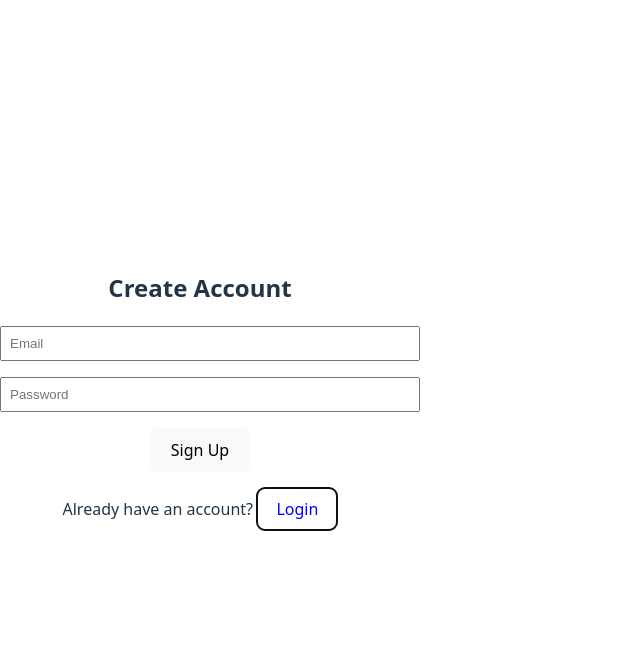
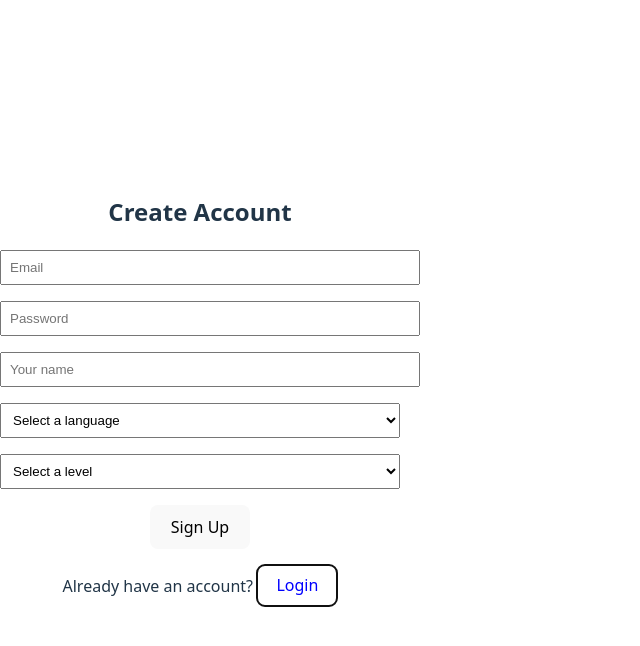
Before and after one commit to benaras/Chatter-Ai, a React (Vite) app in the folder chatter-ai/: page /auth in a window 1280 px wide. Both pictures are taken after a click on the button "Sign Up". Shown: the top 646 px of the page, without its empty margins (0-640 px from the left). Built offline with nearby package versions, Linux system fonts and the light colour scheme; no server answers.

Commit message:
issue34: Update ProfileSetup component

```diff
--- a/chatter-ai/src/App.tsx
+++ b/chatter-ai/src/App.tsx
@@ -1,3 +1,26 @@
+import React from 'react';
+import { Routes, Route, Navigate } from 'react-router-dom';
+import Auth from './pages/Auth';
+import ProfileSetup from './pages/ProfileSetup';
+
+
+const App = () => {
+  return (
+    <Routes>
+      <Route path="/" element={<Navigate to="/auth" replace />} />
+      <Route path="/auth" element={<Auth />} />
+      <Route path="/profile-setup" element={<ProfileSetup />} />
+      <Route path="*" element={<div><h1>Not Found</h1></div>} />
+    </Routes>
+  );
+};
+
+export default App;
+
+
+// ORIGINAL DEFAULT CODE
+
+
 // import { useState } from 'react'
 // import './App.css'
 
@@ -21,19 +44,3 @@
 // export default ChatterAI
 
 // src/App.tsx
-
-import React from 'react';
-import { Routes, Route, Navigate } from 'react-router-dom';
-import Auth from './pages/Auth';
-
-const App = () => {
-  return (
-    <Routes>
-      <Route path="/" element={<Navigate to="/auth" replace />} />
-      <Route path="/auth" element={<Auth />} />
-      <Route path="*" element={<div><h1>Not Found</h1></div>} />
-    </Routes>
-  );
-};
-
-export default App;
--- a/chatter-ai/src/pages/Auth.jsx
+++ b/chatter-ai/src/pages/Auth.jsx
@@ -1,23 +1,82 @@
-// src/pages/Auth.jsx
 import React, { useState } from 'react';
 import { supabase } from '../supabaseClient';
+import { useNavigate } from 'react-router-dom';
 
 const Auth = () => {
   const [isSignUp, setIsSignUp] = useState(false);
   const [email, setEmail] = useState('');
   const [password, setPassword] = useState('');
+  const [username, setUsername] = useState('');
+  const [language, setLanguage] = useState('');
+  const [level, setLevel] = useState('');
   const [message, setMessage] = useState('');
+  const navigate = useNavigate();
 
   const handleSubmit = async (e) => {
     e.preventDefault();
     setMessage('');
 
     if (isSignUp) {
-      const { error } = await supabase.auth.signUp({ email, password });
-      setMessage(error ? error.message : 'Check your email for a confirmation link!');
+      // SIGN UP
+      const { data, error } = await supabase.auth.signUp({
+        email,
+        password
+      });
+
+      if (error) {
+        setMessage(error.message);
+        return;
+      }
+
+      setMessage('Sign up successful! Check your email to confirm your account.');
+
+      // We can't create the profile until user confirms their email
+      // Profile will be created on login (see below)
+
     } else {
-      const { error } = await supabase.auth.signInWithPassword({ email, password });
-      setMessage(error ? error.message : 'Logged in successfully!');
+      // LOGIN
+      const { data, error } = await supabase.auth.signInWithPassword({
+        email,
+        password
+      });
+
+      if (error) {
+        setMessage(error.message);
+        return;
+      }
+
+      if (data.user) {
+        const userId = data.user.id;
+
+        // Check if profile exists
+        const { data: existingProfile } = await supabase
+          .from('profiles')
+          .select('*')
+          .eq('user_id', userId)
+          .single();
+
+        // If no profile, create one from saved sign-up values
+        if (!existingProfile) {
+          const { error: insertError } = await supabase.from('profiles').insert([
+            {
+              user_id: userId,
+              username,
+              language,
+              level,
+              known_words: [],
+              developing_words: [],
+              streak: 0
+            }
+          ]);
+
+          if (insertError) {
+            console.error('Error creating profile:', insertError.message);
+          }
+        }
+
+        setMessage(`Welcome back, ${username || 'user'}!`);
+        navigate('/'); // go to homepage
+      }
     }
   };
 
@@ -41,16 +100,69 @@ const Auth = () => {
           required
           style={{ padding: '8px', width: '100%', marginBottom: '1rem' }}
         />
+
+        {isSignUp && (
+          <>
+            <input
+              type="text"
+              placeholder="Your name"
+              value={username}
+              onChange={(e) => setUsername(e.target.value)}
+              required
+              style={{ padding: '8px', width: '100%', marginBottom: '1rem' }}
+            />
+
+            <select
+              value={language}
+              onChange={(e) => setLanguage(e.target.value)}
+              required
+              style={{ padding: '8px', width: '100%', marginBottom: '1rem' }}
+            >
+              <option value="">Select a language</option>
+              <option value="Spanish">Spanish</option>
+              <option value="French">French</option>
+              <option value="Italian">Italian</option>
+              <option value="Portuguese">Portuguese</option>
+            </select>
+
+            <select
+              value={level}
+              onChange={(e) => setLevel(e.target.value)}
+              required
+              style={{ padding: '8px', width: '100%', marginBottom: '1rem' }}
+            >
+              <option value="">Select a level</option>
+              <option value="">Select a level</option>
+              <option value="A1">Absolute Beginner: A1</option>
+              <option value="A2">Seasoned Beginner: A2</option>
+              <option value="B1">Low Intermediate: B1</option>
+              <option value="B2">High Intermediate: B2</option>
+              <option value="C1">Advanced: C1</option>
+              <option value="C2">Native: C2</option>
+            </select>
+          </>
+        )}
+
         <button type="submit" style={{ padding: '10px 20px' }}>
           {isSignUp ? 'Sign Up' : 'Login'}
         </button>
       </form>
+
       <p style={{ marginTop: '1rem' }}>
         {isSignUp ? 'Already have an account?' : "Don't have an account?"}{' '}
-        <button onClick={() => setIsSignUp(!isSignUp)} style={{ color: 'blue', background: 'none', border: 'none', cursor: 'pointer' }}>
+        <button
+          onClick={() => setIsSignUp(!isSignUp)}
+          style={{
+            color: 'blue',
+            background: 'none',
+            border: 'none',
+            cursor: 'pointer'
+          }}
+        >
           {isSignUp ? 'Login' : 'Sign Up'}
         </button>
       </p>
+
       {message && <p style={{ marginTop: '1rem', color: 'red' }}>{message}</p>}
     </div>
   );
--- /dev/null
+++ b/chatter-ai/src/pages/ProfileSetup.jsx
@@ -0,0 +1,105 @@
+import React, { useState, useEffect } from 'react';
+import { supabase } from '../supabaseClient';
+import { useNavigate } from 'react-router-dom';
+
+const ProfileSetup = () => {
+  const [profile, setProfile] = useState(null);
+  const [username, setUsername] = useState('');
+  const [language, setLanguage] = useState('');
+  const [level, setLevel] = useState('');
+  const navigate = useNavigate();
+
+  useEffect(() => {
+    const fetchProfile = async () => {
+      const { data: { user } } = await supabase.auth.getUser();
+
+      if (!user) {
+        navigate('/auth');
+        return;
+      }
+
+      const { data, error } = await supabase
+        .from('profiles')
+        .select('*')
+        .eq('user_id', user.id)
+        .single();
+
+      if (error) {
+        console.error('Error loading profile:', error.message);
+      } else {
+        setProfile(data);
+        setUsername(data.username || '');
+        setLanguage(data.language || '');
+        setLevel(data.level || '');
+      }
+    };
+
+    fetchProfile();
+  }, [navigate]);
+
+  const handleSubmit = async (e) => {
+    e.preventDefault();
+
+    const { error } = await supabase
+      .from('profiles')
+      .update({ username, language, level })
+      .eq('user_id', profile.user_id);
+
+    if (error) {
+      console.error('Error updating profile:', error.message);
+    } else {
+      navigate('/'); // or redirect to dashboard/chat
+    }
+  };
+
+  return (
+    <div style={{ maxWidth: '400px', margin: '2rem auto', textAlign: 'center' }}>
+      <h2>Edit Your Profile</h2>
+      <form onSubmit={handleSubmit}>
+        <input
+          type="text"
+          placeholder="Your name"
+          value={username}
+          onChange={(e) => setUsername(e.target.value)}
+          required
+          style={{ padding: '8px', width: '100%', marginBottom: '1rem' }}
+        />
+
+        <select
+          value={language}
+          onChange={(e) => setLanguage(e.target.value)}
+          required
+          style={{ padding: '8px', width: '100%', marginBottom: '1rem' }}
+        >
+          <option value="">Select a language</option>
+          <option value="Spanish">Spanish</option>
+          <option value="French">French</option>
+          <option value="Italian">Italian</option>
+          <option value="Portuguese">Portuguese</option>
+        </select>
+
+        <select
+          value={level}
+          onChange={(e) => setLevel(e.target.value)}
+          required
+          style={{ padding: '8px', width: '100%', marginBottom: '1rem' }}
+        >
+          <option value="">Select a level</option>
+            <option value="">Select a level</option>
+            <option value="A1">Absolute Beginner: A1</option>
+            <option value="A2">Seasoned Beginner: A2</option>
+            <option value="B1">Low Intermediate: B1</option>
+            <option value="B2">High Intermediate: B2</option>
+            <option value="C1">Advanced: C1</option>
+            <option value="C2">Native: C2</option>
+        </select>
+
+        <button type="submit" style={{ padding: '10px 20px' }}>
+          Save Changes
+        </button>
+      </form>
+    </div>
+  );
+};
+
+export default ProfileSetup;
```
